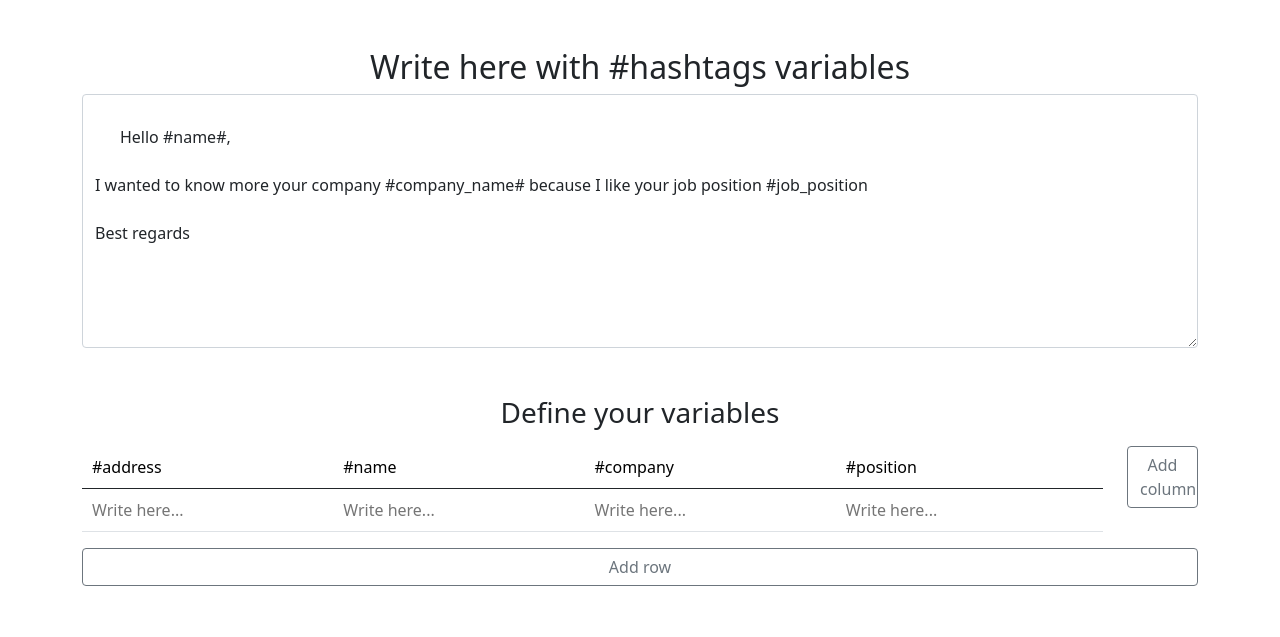
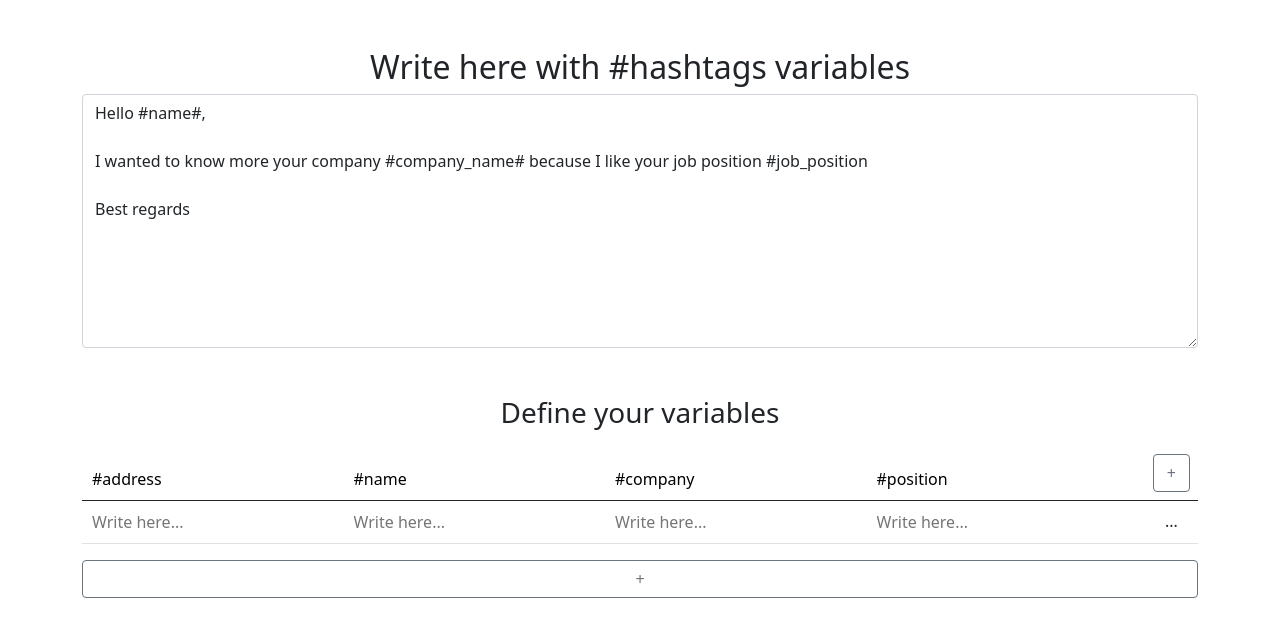
Before and after one commit to ramiboutas/coverletters, a Django app: page /1/update/ in a window 1280 px wide. Shown: the top 637 px of the page. Run offline with Django 3.2, Linux system fonts and the light colour scheme; data comes from the database, SQL or seed files in the repository; both versions use the stored data as it was after the commit; some libraries are stand-ins or nearby versions.

Commit message:
add row works but needs improvement

```diff
--- a/coverletters/templates/coverletters/coverletter_form.html
+++ b/coverletters/templates/coverletters/coverletter_form.html
@@ -14,43 +14,44 @@
         hx-post="{% url 'coverletters_hx_first_save_url' %}"
         hx-trigger="keyup changed delay:2000ms"
       {% endif %}
-      hx-swap="none">
+      hx-swap="none">{{object.text}}</textarea>
+    <h3 class="text-center h3 mt-5 mb-3">Define your variables</h3>
 
-      {{object.text}}
-    </textarea>
-    <h3 class="text-center h3 mt-5 mb-3">Define your variables</h3>
-  <div class="row">
-    <div class="col-11">
     <table class="table">
+      <input type="hidden" name="number_of_columns" value="4">
+      <input type="hidden" name="number_of_rows" value="1">
       <thead>
         <tr>
           <th scope="col"><input class="border-0" type="text" name="hashtags" value="#address"></th>
           <th scope="col"><input class="border-0" type="text" name="hashtags" value="#name"></th>
           <th scope="col"><input class="border-0" type="text" name="hashtags" value="#company"></th>
           <th scope="col"><input class="border-0" type="text" name="hashtags" value="#position"></th>
-          <th scope="col">   </th>
+          <td hx-get="{% url 'coverletters_hx_add_head_column_url' %}"
+          hx-trigger="ColumnsChangedEvent from:body" hx-target="this" hx-swap="outerHTML" >
+          </td>
+          <th scope="col">
+            <button class="w-100 h-100 btn btn-outline-secondary" type="button" name="button"
+            hx-get="{% url 'coverletters_hx_fire_column_change_event_url' %}" hx-swap="none">+</button>
+          </th>
         </tr>
       </thead>
+
       <tbody id="table-body">
         <tr>
           <td><input class="border-0" type="text" name="values" value="" placeholder="Write here..."></td>
           <td><input class="border-0" type="text" name="values" value="" placeholder="Write here..."></td>
           <td><input class="border-0" type="text" name="values" value="" placeholder="Write here..."></td>
           <td><input class="border-0" type="text" name="values" value="" placeholder="Write here..."></td>
-          <td></td>
-          <div hx-get="{% url 'coverletters_hx_add_body_column_url' %}" hx-trigger="" hx-target="this" hx-swap="outerHTML"></div>
+          <td hx-get="{% url 'coverletters_hx_add_body_column_url' %}"
+          hx-trigger="ColumnsChangedEvent from:body" hx-target="this" hx-swap="outerHTML"></td>
+          <td class="text-center">...</td>
         </tr>
       </tbody>
     </table>
-    </div>
-    <div class="col-1">
-      <button class="w-100 btn btn-outline-secondary" type="button" name="button">Add column</button>
-    </div>
-  </div>
 
-    <button type="button" class="w-100 btn btn-outline-secondary" name="button"
-    hx-get="{% url 'coverletters_hx_add_row_url' %}"  hx-swap="beforeend" hx-target="#table-body" >
-    Add row</button>
+    <button class="w-100 btn btn-outline-secondary" hx-get="{% url 'coverletters_hx_add_row_url' %}"
+    hx-swap="beforeend" hx-target="#table-body">+</button>
+
   </form>
 
 
--- /dev/null
+++ b/coverletters/templates/coverletters/partials/table_new_body_td.html
@@ -0,0 +1,3 @@
+<td><input class="border-0" type="text" name="values" value="" placeholder="Write here..."></td>
+<td hx-get="{% url 'coverletters_hx_add_body_column_url' %}"
+hx-trigger="ColumnsChangedEvent from:body" hx-target="this" hx-swap="outerHTML"></td>
--- /dev/null
+++ b/coverletters/templates/coverletters/partials/table_new_head_th.html
@@ -0,0 +1,4 @@
+<th scope="col"><input class="border-0" type="text" name="hashtags" value="#new"></th>
+<td hx-get="{% url 'coverletters_hx_add_head_column_url' %}"
+hx-trigger="ColumnsChangedEvent from:body" hx-target="this" hx-swap="outerHTML" >
+</td>
--- a/coverletters/urls.py
+++ b/coverletters/urls.py
@@ -1,7 +1,9 @@
 from django.urls import path, include
-from .views import (CoverLetterListView, CoverLetterDetailView, CoverLetterCreateView,CoverLetterUpdateView,
-                    hx_first_save_view, hx_dynamic_save_view,
-                    hx_add_row_view, hx_add_body_column_view)
+from .views import CoverLetterListView, CoverLetterDetailView, CoverLetterCreateView,CoverLetterUpdateView
+from .views import hx_first_save_view, hx_dynamic_save_view
+from .views import hx_add_row_view, hx_add_body_column_view, hx_add_head_column_view, hx_fire_column_change_event_view
+
+
 
 urlpatterns = [
     path('', CoverLetterListView.as_view(), name='coverletters_list'),
@@ -14,7 +16,9 @@ urlpatterns = [
     path('hx-text-save/<int:pk>/', hx_dynamic_save_view, name='coverletters_hx_dynamic_save_url'),
     # htmx - table
     path('hx-table-add-row/', hx_add_row_view, name='coverletters_hx_add_row_url'),
+    path('hx-table-fire-column-change-event/', hx_fire_column_change_event_view, name='coverletters_hx_fire_column_change_event_url'),
     path('hx-table-add-body-column/', hx_add_body_column_view, name='coverletters_hx_add_body_column_url'),
+    path('hx-table-add-head-column/', hx_add_head_column_view, name='coverletters_hx_add_head_column_url'),
 
 
 ]
--- a/coverletters/views.py
+++ b/coverletters/views.py
@@ -1,3 +1,5 @@
+from django_htmx.http import trigger_client_event
+
 from django.shortcuts import render, redirect, get_object_or_404
 from django.urls import resolve, reverse_lazy
 from django.http import HttpResponse, HttpResponseRedirect
@@ -5,6 +7,8 @@ from django.views.decorators.http import require_POST
 from django.views.generic.edit import CreateView, UpdateView
 from django.views.generic.detail import DetailView
 from django.views.generic.list import ListView
+
+
 from .models import CoverLetter
 
 class HTTPResponseHXRedirect(HttpResponseRedirect):
@@ -50,9 +54,20 @@ def hx_dynamic_save_view(request, pk=None):
 # htmx - table
 
 def hx_add_row_view(request):
-
     return render(request, 'coverletters/partials/table_new_row.html')
 
 
+
+def hx_fire_column_change_event_view(request):
+    response = HttpResponse()
+    trigger_client_event(response, 'ColumnsChangedEvent', { },)
+    return response
+
+
+
 def hx_add_body_column_view(request):
-    pass
+    return render(request, 'coverletters/partials/table_new_body_td.html')
+
+
+def hx_add_head_column_view(request):
+    return render(request, 'coverletters/partials/table_new_head_th.html')
```
Also changed, not shown: db.sqlite3.
